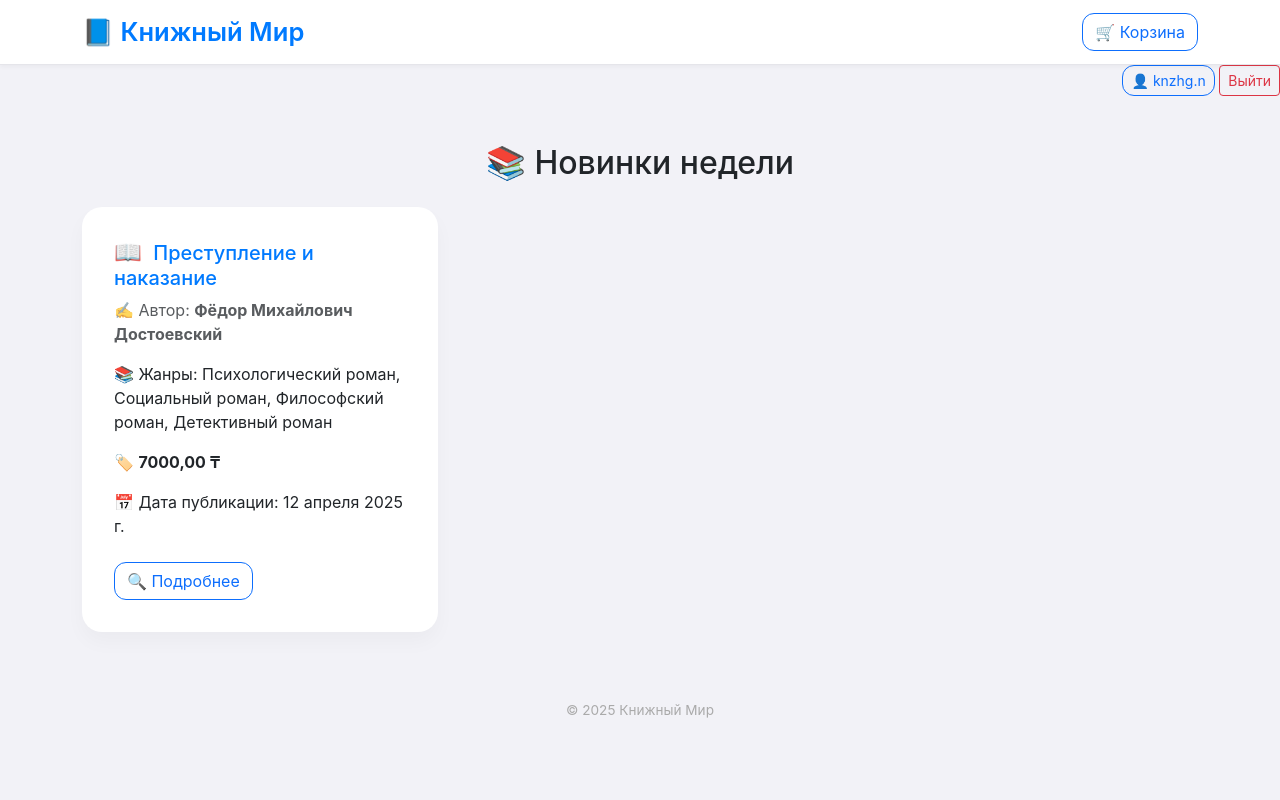
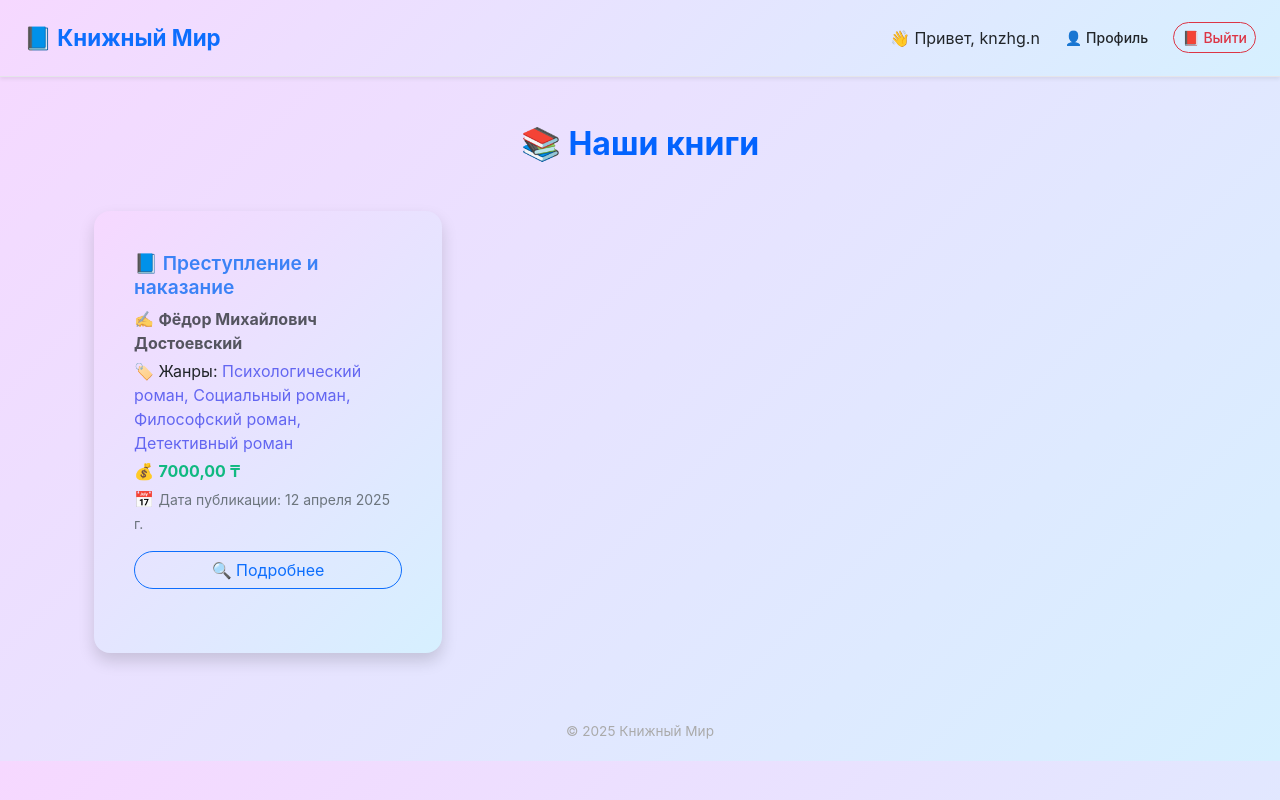
Before and after one commit to knzhgn/bookstore, a Django app: page / in a window 1280 px wide. Run offline with Django 5.2, Linux system fonts and the light colour scheme; a user stored in the database is signed in; data comes from the database, SQL or seed files in the repository; both versions use the stored data as it was after the commit.

Commit message:
Стилизовал сайт в новой цветовой палитре + улучшения дизайна

```diff
--- a/bookstore/settings.py
+++ b/bookstore/settings.py
@@ -116,6 +116,10 @@ USE_TZ = True
 # https://docs.djangoproject.com/en/5.2/howto/static-files/
 
 STATIC_URL = 'static/'
+import os
+STATICFILES_DIRS = [
+    os.path.join(BASE_DIR, 'static'),
+]
 
 # Default primary key field type
 # https://docs.djangoproject.com/en/5.2/ref/settings/#default-auto-field
--- /dev/null
+++ b/shop/templates/shop/base.html
@@ -0,0 +1,69 @@
+{% load static %}
+<!DOCTYPE html>
+<html lang="ru">
+<head>
+{% load static %}
+<link rel="stylesheet" href="{% static 'css/styles.css' %}">
+
+
+  <meta charset="UTF-8">
+  <title>{% block title %}Книжный Мир{% endblock %}</title>
+  <meta name="viewport" content="width=device-width, initial-scale=1">
+  <link href="https://cdn.jsdelivr.net/npm/bootstrap@5.3.0/dist/css/bootstrap.min.css" rel="stylesheet">
+  <style>
+    body {
+      background-color: #f6f7fb;
+      font-family: -apple-system, BlinkMacSystemFont, 'Segoe UI', Roboto, Helvetica, Arial, sans-serif;
+    }
+    .navbar {
+      background-color: #ffffff;
+      border-bottom: 1px solid #e5e5ea;
+      box-shadow: 0 2px 4px rgba(0,0,0,0.03);
+    }
+    .navbar-brand {
+      font-weight: 600;
+      font-size: 1.4rem;
+      color: #007aff;
+    }
+    .btn {
+      border-radius: 12px;
+    }
+    footer {
+      text-align: center;
+      padding: 20px;
+      font-size: 0.85rem;
+      color: #aaa;
+    }
+  </style>
+</head>
+<body>
+
+  <nav class="navbar navbar-expand-lg navbar-glass shadow-sm py-3 px-4">
+    <a class="navbar-brand text-primary fw-bold" href="/">📘 Книжный Мир</a>
+    <div class="ms-auto d-flex align-items-center gap-2">
+      {% if user.is_authenticated %}
+        <span class="text-dark">👋 Привет, {{ user.username }}</span>
+        <a href="{% url 'profile' %}" class="btn btn-outline-purple btn-sm">👤 Профиль</a>
+        <form method="post" action="{% url 'logout' %}" class="d-inline">
+          {% csrf_token %}
+          <button type="submit" class="btn btn-outline-danger btn-sm">📕 Выйти</button>
+        </form>
+      {% else %}
+        <a href="{% url 'login' %}" class="btn btn-outline-primary btn-sm">🔑 Вход</a>
+        <a href="{% url 'signup' %}" class="btn btn-success btn-sm">📋 Регистрация</a>
+      {% endif %}
+    </div>
+  </nav>
+
+
+<!-- 📄 Контент страницы -->
+<div class="container mt-5">
+  {% block content %}
+  {% endblock %}
+</div>
+
+<!-- ⚙ Подвал -->
+<footer class="mt-5">© 2025 Книжный Мир</footer>
+
+</body>
+</html>
--- a/shop/templates/shop/book_list.html
+++ b/shop/templates/shop/book_list.html
@@ -1,103 +1,42 @@
-<!DOCTYPE html>
-<html lang="ru">
-<head>
-  <meta charset="UTF-8">
-  <title>📘 Книжный Мир</title>
-  <link href="https://cdn.jsdelivr.net/npm/bootstrap@5.3.0/dist/css/bootstrap.min.css" rel="stylesheet">
-  <style>
-    body {
-      background-color: #f2f2f7;
-      font-family: -apple-system, BlinkMacSystemFont, "Segoe UI", Roboto, Helvetica, Arial, sans-serif;
-    }
-    .navbar {
-      background-color: #fff;
-      border-bottom: 1px solid #e5e5ea;
-      box-shadow: 0 2px 4px rgba(0,0,0,0.04);
-    }
-    .navbar-brand {
-      font-weight: 600;
-      font-size: 1.6rem;
-      color: #007aff;
-    }
-    .card {
-      border: none;
-      border-radius: 20px;
-      background-color: #ffffff;
-      box-shadow: 0 10px 20px rgba(0, 0, 0, 0.03);
-      padding: 1rem;
-    }
-    .card-title a {
-      color: #007aff;
-      font-weight: 500;
-      text-decoration: none;
-    }
-    .btn-outline-primary {
-      border-radius: 12px;
-    }
-    .emoji {
-      font-size: 1.4rem;
-      margin-right: 6px;
-    }
-    footer {
-      text-align: center;
-      padding: 20px;
-      font-size: 0.85rem;
-      color: #aaa;
-    }
-  </style>
-</head>
-<body>
+{% extends 'shop/base.html' %}
+{% block title %}Каталог книг{% endblock %}
 
-<!-- 📱 Навигация -->
-<nav class="navbar navbar-light">
-  <div class="container d-flex justify-content-between">
-    <a class="navbar-brand" href="/">📘 Книжный Мир</a>
-    <a href="/cart/" class="btn btn-outline-primary">🛒 Корзина</a>
-  </div>
-</nav>
-<div class="text-end mb-3">
-  {% if user.is_authenticated %}
-    <a href="{% url 'profile' %}" class="btn btn-outline-primary btn-sm">👤 {{ user.username }}</a>
-    <a href="{% url 'logout' %}" class="btn btn-outline-danger btn-sm">Выйти</a>
-  {% else %}
-    <a href="{% url 'login' %}" class="btn btn-primary btn-sm me-2">🔑 Вход</a>
-    <a href="{% url 'signup' %}" class="btn btn-success btn-sm">📝 Регистрация</a>
-  {% endif %}
-</div>
-
-<!-- 📚 Каталог -->
-<div class="container mt-5">
-  <h2 class="text-center mb-4">📚 Новинки недели</h2>
+{% block content %}
+<div class="container my-5">
+  <h2 class="text-center fw-bold mb-5" style="color: #0363fe; font-size: 2rem;">
+    📚 Наши книги
+  </h2>
 
   {% if books %}
   <div class="row row-cols-1 row-cols-md-2 row-cols-lg-3 g-4">
     {% for book in books %}
     <div class="col">
-      <div class="card h-100">
+      <div class="card h-100 shadow border-0 rounded-4">
         <div class="card-body">
-          <h5 class="card-title">
-            <span class="emoji">📖</span>
-            <a href="{% url 'book_detail' book.pk %}">{{ book.title }}</a>
+          <h5 class="card-title fw-semibold mb-2">
+            <a href="{% url 'book_detail' book.pk %}" class="text-decoration-none" style="color: #3b82f6;">
+              📘 {{ book.title }}
+            </a>
           </h5>
-          <p class="text-muted">✍️ Автор: <strong>{{ book.author.name }}</strong></p>
-          <p>📚 Жанры: {{ book.genres.all|join:", " }}</p>
-          <p>🏷️ <strong>{{ book.price }} ₸</strong></p>
-          <p>📅 Дата публикации: {{ book.published_date }}</p>
-          <a href="{% url 'book_detail' book.pk %}" class="btn btn-outline-primary mt-2">🔍 Подробнее</a>
+          <p class="text-muted mb-1">✍️ <strong>{{ book.author.name }}</strong></p>
+          <p class="mb-1">🏷️ Жанры:
+            <span style="color:#6366f1;">{{ book.genres.all|join:", " }}</span>
+          </p>
+          <p class="mb-1">💰 <strong style="color: #10b981;">{{ book.price }} ₸</strong></p>
+          <p class="text-secondary mb-3">📅 <small>Дата публикации: {{ book.published_date }}</small></p>
+
+          <a href="{% url 'book_detail' book.pk %}" class="btn btn-outline-primary w-100 rounded-pill">
+            🔍 Подробнее
+          </a>
         </div>
       </div>
     </div>
     {% endfor %}
   </div>
   {% else %}
-  <div class="alert alert-secondary text-center mt-5">
+  <div class="alert alert-light text-center border mt-5 rounded-3 shadow-sm">
     🫥 Пока нет доступных книг.
   </div>
   {% endif %}
 </div>
-
-<!-- ⚙ Подвал -->
-<footer class="mt-5">© 2025 Книжный Мир </footer>
-
-</body>
-</html>
+{% endblock %}
--- a/shop/urls.py
+++ b/shop/urls.py
@@ -14,6 +14,6 @@ from django.contrib.auth.views import LogoutView
 urlpatterns += [
     path('signup/', views.signup_view, name='signup'),
     path('login/', views.login_view, name='login'),
-    path('logout/', LogoutView.as_view(next_page='/'), name='logout'),
+    path('logout/', views.logout_view, name='logout'),
     path('profile/', views.profile_view, name='profile'),
 ]
--- a/shop/views.py
+++ b/shop/views.py
@@ -1,4 +1,10 @@
-from .models import Book
+from django.shortcuts import render, redirect, get_object_or_404
+from django.contrib.auth.decorators import login_required
+from django.contrib.auth import login, logout
+from django.contrib.auth.forms import AuthenticationForm
+from .forms import CustomUserCreationForm
+from .models import Book, Author, Order
+from django.contrib import messages
 
 def book_list(request):
     books = Book.objects.all()
@@ -7,8 +13,8 @@ def book_list(request):
 def book_detail(request, pk):
     book = get_object_or_404(Book, pk=pk)
     return render(request, 'shop/book_detail.html', {'book': book})
-from django.shortcuts import render, redirect, get_object_or_404
 
+@login_required
 def add_to_cart(request, pk):
     cart = request.session.get('cart', [])
     if pk not in cart:
@@ -16,21 +22,21 @@ def add_to_cart(request, pk):
         request.session['cart'] = cart
     return redirect('view_cart')
 
+@login_required
 def view_cart(request):
     cart = request.session.get('cart', [])
     books = Book.objects.filter(pk__in=cart)
     return render(request, 'shop/cart.html', {'books': books})
 
+@login_required
 def remove_from_cart(request, pk):
     cart = request.session.get('cart', [])
     if pk in cart:
         cart.remove(pk)
         request.session['cart'] = cart
     return redirect('view_cart')
-from django.contrib import messages
 
-from .models import Order
-
+@login_required
 def checkout(request):
     cart = request.session.get('cart', [])
     books = Book.objects.filter(pk__in=cart)
@@ -38,32 +44,23 @@ def checkout(request):
     if request.method == 'POST':
         name = request.POST.get('name')
         phone = request.POST.get('phone')
-
         if name and phone:
             order = Order.objects.create(name=name, phone=phone)
             order.books.set(books)
             order.save()
-
-            request.session['cart'] = []  # очищаем корзину
+            request.session['cart'] = []
             return render(request, 'shop/checkout_success.html', {'name': name})
         else:
             messages.error(request, "Пожалуйста, заполните все поля.")
 
     return render(request, 'shop/checkout.html', {'books': books})
 
-
-from django.contrib.auth import login
-from django.contrib.auth.forms import AuthenticationForm
-from django.contrib.auth.decorators import login_required
-from django.shortcuts import render, redirect
-from .forms import CustomUserCreationForm
-
 def signup_view(request):
     if request.method == 'POST':
         form = CustomUserCreationForm(request.POST)
         if form.is_valid():
             user = form.save()
-            login(request, user)  # автоматический вход
+            login(request, user)
             return redirect('profile')
     else:
         form = CustomUserCreationForm()
@@ -74,7 +71,7 @@ def login_view(request):
         form = AuthenticationForm(data=request.POST)
         if form.is_valid():
             login(request, form.get_user())
-            return redirect('profile')
+            return redirect('book_list')
     else:
         form = AuthenticationForm()
     return render(request, 'shop/login.html', {'form': form})
@@ -82,3 +79,7 @@ def login_view(request):
 @login_required
 def profile_view(request):
     return render(request, 'shop/profile.html')
+
+def logout_view(request):
+    logout(request)
+    return redirect('book_list')
--- /dev/null
+++ b/static/css/styles.css
@@ -0,0 +1,101 @@
+@import url('https://fonts.googleapis.com/css2?family=Poppins:wght@400;600;700&display=swap');
+
+body {
+  font-family: 'Poppins', sans-serif;
+  background: linear-gradient(135deg, #f6d8ff, #d6f0ff); /* 💜 + 💙 фон */
+  color: #222;
+  margin: 0;
+  padding: 0;
+}
+
+/* 🔝 Навбар */
+.navbar {
+    background: linear-gradient(135deg, #f6d8ff, #d6f0ff); /* 💜 + 💙 фон */
+  box-shadow: 0 2px 12px rgba(0, 0, 0, 0.05);
+  border-bottom: 2px solid #e0e0e0;
+}
+
+.navbar-brand {
+  font-weight: 700;
+  font-size: 1.6rem;
+  color: #ff6b6b; /* 🍓 */
+}
+
+.navbar .btn {
+  border-radius: 20px;
+  font-weight: 500;
+  margin-left: 0.5rem;
+  transition: all 0.3s ease;
+}
+
+.navbar .btn:hover {
+  transform: translateY(-2px);
+  opacity: 0.95;
+}
+
+/* 📚 Карточки книг */
+.card {
+    background: linear-gradient(135deg, #f6d8ff, #d6f0ff); /* 💜 + 💙 фон */
+  border-radius: 20px;
+  padding: 1.5rem;
+  margin-bottom: 1.5rem;
+  box-shadow: 0 10px 30px rgba(255, 107, 107, 0.12); /* розоватая тень */
+  transition: transform 0.2s;
+}
+
+.card:hover {
+  transform: translateY(-5px);
+}
+
+.card-title a {
+  color: #ff6b6b;
+  font-weight: 600;
+  font-size: 1.2rem;
+  text-decoration: none;
+}
+
+.card-title a:hover {
+  text-decoration: underline;
+}
+
+/* 🔘 Кнопки */
+.btn-primary {
+  background-color: #ff6b6b;
+  border: none;
+  color: #fff;
+  font-weight: 500;
+}
+
+.btn-primary:hover {
+  background-color: #e14d4d;
+}
+
+.btn-outline-primary {
+  border: 2px solid #ff6b6b;
+  color: #ff6b6b;
+  font-weight: 500;
+}
+
+.btn-outline-primary:hover {
+  background-color: #ff6b6b;
+  color: #fff;
+}
+
+/* 📝 Заголовки */
+h2, h3 {
+  color: #2c2c2c;
+  font-weight: 600;
+}
+
+/* ⚙ Подвал */
+footer {
+  text-align: center;
+  padding: 25px 0;
+  font-size: 0.9rem;
+  color: #666;
+}
+
+/* 🧚 Общие переходы */
+a, button {
+  transition: all 0.2s ease-in-out;
+}
```
Also changed, not shown: shop/templates/shop/book_detail.html (+13 -45 lines), shop/templates/shop/cart.html (+13 -41 lines), shop/templates/shop/checkout.html (+27 -40 lines), shop/templates/shop/checkout_success.html (+9 -35 lines), shop/templates/shop/login.html (+8 -15 lines), shop/templates/shop/profile.html (+11 -20 lines), shop/templates/shop/signup.html (+9 -48 lines), db.sqlite3.
